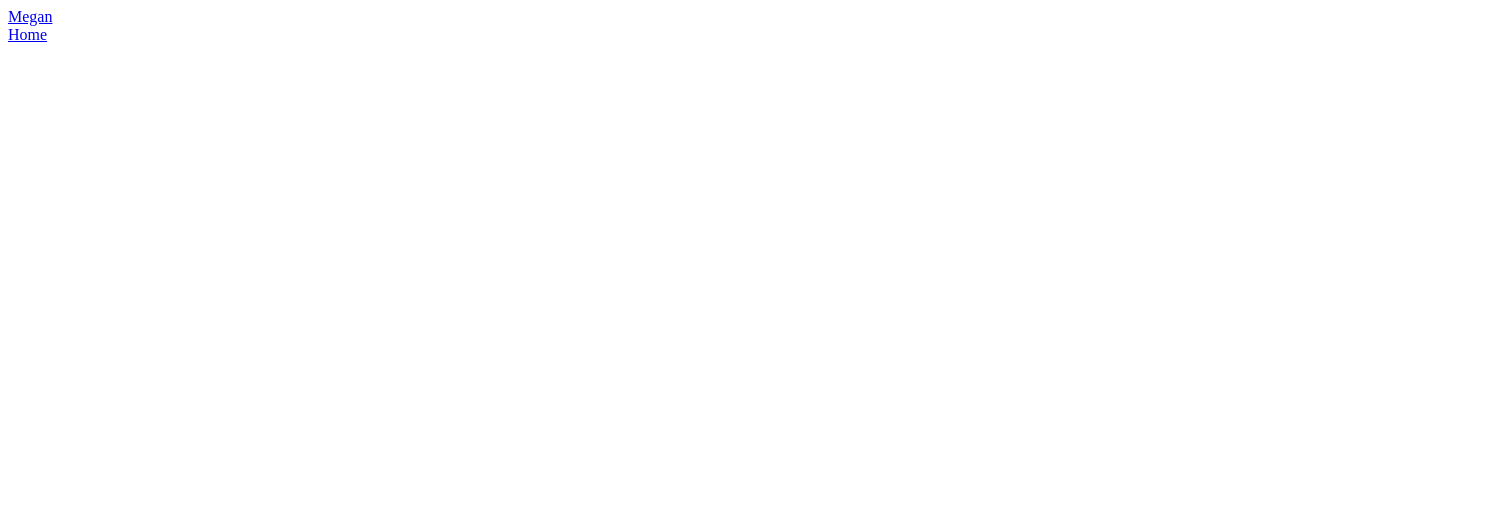
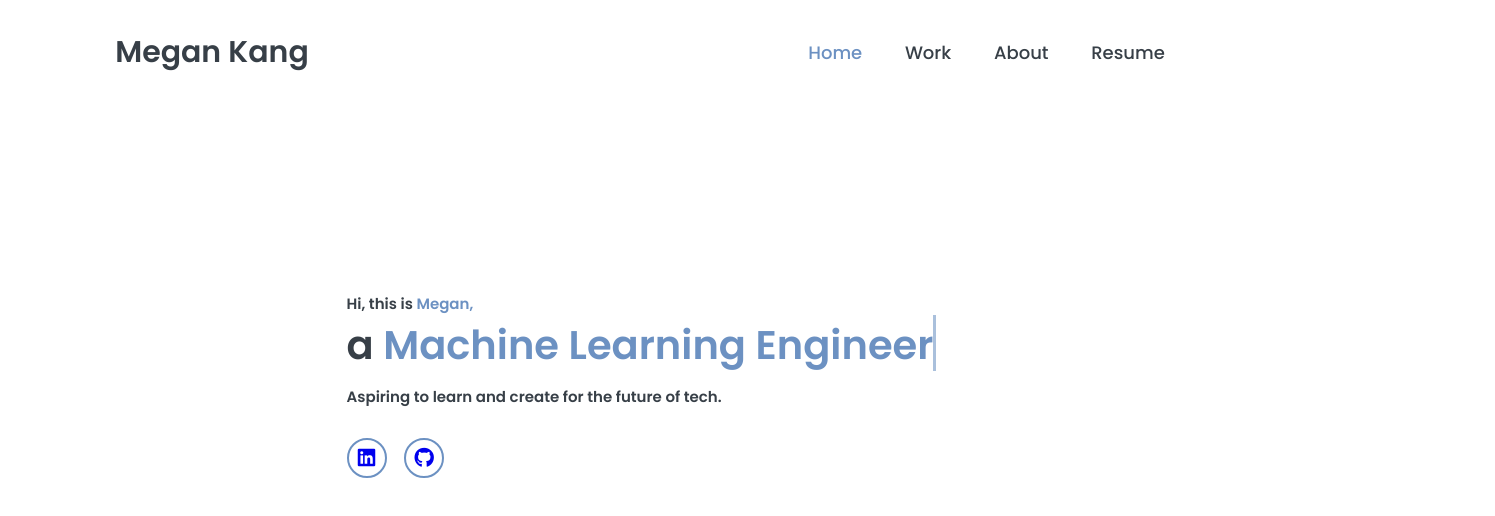
Before and after one commit to MeganKang/megankang.portfolio, a plain HTML site: page index.html in a window 1280 px wide. Shown: the whole page, 1495 px wide, since content can reach past the window. Drawn offline with Linux system fonts and the light colour scheme.

Commit message:
initial base

```diff
--- a/index.html
+++ b/index.html
@@ -3,15 +3,32 @@
 <head>
     <meta charset="UTF-8">
     <meta name="viewport" content="width=device-width, initial-scale=1.0">
+    <link rel="stylesheet" href="https://cdnjs.cloudflare.com/ajax/libs/font-awesome/6.5.2/css/all.min.css">
+    <link rel="stylesheet" href="style.css">
     <title>Megan Kang Portfolio</title>
 </head>
 <body>
     <header>
-        <a href="#" class="logo">Megan</a>
+        <a href="#" class="logo">Megan Kang</a>
 
         <nav>
             <a href="#" class="active">Home</a>
+            <a href="#" >Work</a>
+            <a href="#" >About</a>
+            <a href="#" >Resume</a>
         </nav>
     </header>
+    <section class="home">
+        <div class="home-content">
+            <h1>Hi, this is <span>Megan,</span></h1>
+            <h3 class="typing-text">a <span></span></h3>
+            <h1>Aspiring to learn and create for the future of tech.</h1>
+            <p></p>
+            <div class="social-icons">
+                <a href="#"><i class="fa-brands fa-linkedin"></i></a>
+                <a href="#"><i class="fa-brands fa-github"></i></a>
+            </div>
+        </div>
+    </section>
 </body>
 </html>
--- /dev/null
+++ b/style.css
@@ -0,0 +1,216 @@
+@import url('https://fonts.googleapis.com/css2?family=Poppins%3Awght%40100%3B200%3B300%3B400%3B500%3B600&display=swap%27%29%3B');
+
+*{
+    margin:0;
+    padding:0;
+    box-sizing:border-box;
+    text-decoration:none;
+    border:none;
+    outline:none;
+    font-family:'Poppins', sans-serif;
+}
+
+html{
+    font-size:62.5%;
+}
+
+body{
+    width:100%;
+    height:100vh;
+    overflow-x:hidden;
+    background-color: white;
+    color:#373F47;
+}
+
+header{
+    margin-top: 20px;
+    position:fixed;
+    top:0;
+    left:0;
+    width:100%;
+    padding: 1rem 9%;
+    background-color: transparent;
+    filter:drop-shadow(10px);
+    display:flex;
+    justify-content: space-between;
+    align-items: center;
+    z-index: 100;
+}
+
+.logo{
+    font-size: 3rem;
+    color:#373F47;
+    font-weight: 800;
+    cursor:pointer;
+    transition:0.5s ease;
+
+}
+
+.logo:hover{
+    transform:scale(1.1);
+}
+
+nav a{
+    font-size: 1.8rem;
+    color:#373F47;
+    margin-left: 4rem;
+    font-weight: 500;
+    transition:0.3s ease;
+    border-bottom: 3px solid transparent;
+}
+
+nav a:hover,
+nav a.active{
+    color:#6C91C2;
+    border-bottom: 3px #373F47;
+}
+
+@media(max-width:995px){
+    nav{
+        position: absolute;
+        display:none;
+        top: 0;
+        right:0;
+        width:40%;
+        border-left: 3px solid #6C91C2;
+        border-bottom: 3px solid #6C91C2;
+        border-bottom-left-radius:2rem;
+        padding:1rem solid;
+        background-color:#373F47;
+        border-top:0.1rem solid rgba(0,0,0,0.1);
+    }
+
+    nav.active{
+        display:block;
+    }
+
+    nav a{
+        display:block;
+        font-size: 2rem;
+        margin: 3rem 0;
+    }
+
+    nav a:hover,
+    nav a.active{
+        padding:1rem;
+        border-radius:0.5rem;
+        border-bottom:0.5rem solid #6C91C2;
+    }
+}
+
+section{
+    min-height:100vh;
+    padding:5rem 9% 5rem;
+}
+
+.home{
+    display:flex;
+    justify-content:center;
+    align-items:center;
+    gap:8rem;
+    background-color:white;
+}
+.home.home-content h1{
+    font-size:6rem;
+    font-weight:700;
+    line-height:1.3;
+}
+
+span{
+    color:#6C91C2;
+}
+
+.home-content h3{
+    font-size:4rem;
+    margin-bottom:1rem;
+    font-weight:700;
+}
+
+/* .home-content p{
+    font-size:1.7rem;
+} */
+
+.social-icons a{
+    display:inline-flex;
+    justify-content:center;
+    align-items:center;
+    width:4rem;
+    height:4rem;
+    background-color:transparent;
+    border:0.2rem solid #6C91C2;
+    font-size:2rem;
+    border-radius:50%;
+    margin:3rem 1.5rem 3rem 0;
+    transition:0.3s ease;
+}
+.social-icons a:hover{
+    color:white;
+    transform:scale(1.3)translateY(-5px);
+    background-color: #6C91C2;
+    box-shadow:0 0 25px #6C91C2;
+
+
+}
+
+.typing-text{
+    font-size:34px;
+    font-weight: 600;
+    min-width: 280px;
+}
+
+.typing-text span{
+    position:relative;
+}
+
+.typing-text span::before{
+    content:"Software Developer";
+    color:#6C91C2;
+    animation:words 20s infinite
+}
+
+.typing-text span::after{
+    content:"";
+    background-color:white;
+    position:absolute;
+    width:calc(100% + 8px);
+    height:100%;
+    border-left:3px solid white;
+    right: -8;
+    animation:cursor 0.6s infinite;
+}
+
+@keyframes cursor{
+    to{
+        border-left:3px solid #6C91C2;
+    }
+}
+
+@keyframes words{
+    0%,25%{
+        content:"Machine Learning Engineer";
+    }
+    26%, 50%{
+        content:"Data Analyst";
+    }
+    51%, 75%{
+        content:"UI/UX Designer";
+    }
+    76%, 100%{
+        content:"Mobile Developer";
+    }
+}
+
+@media(max-width:995px){
+    .home{
+        flex-direction:column;
+        margin:5rem 4rem;
+        }
+    .home.home-content h3{
+        font-size:2.5rem;
+    }
+    .home-content h1{
+        font-size:5rem;
+    }
+
+
+}
```
